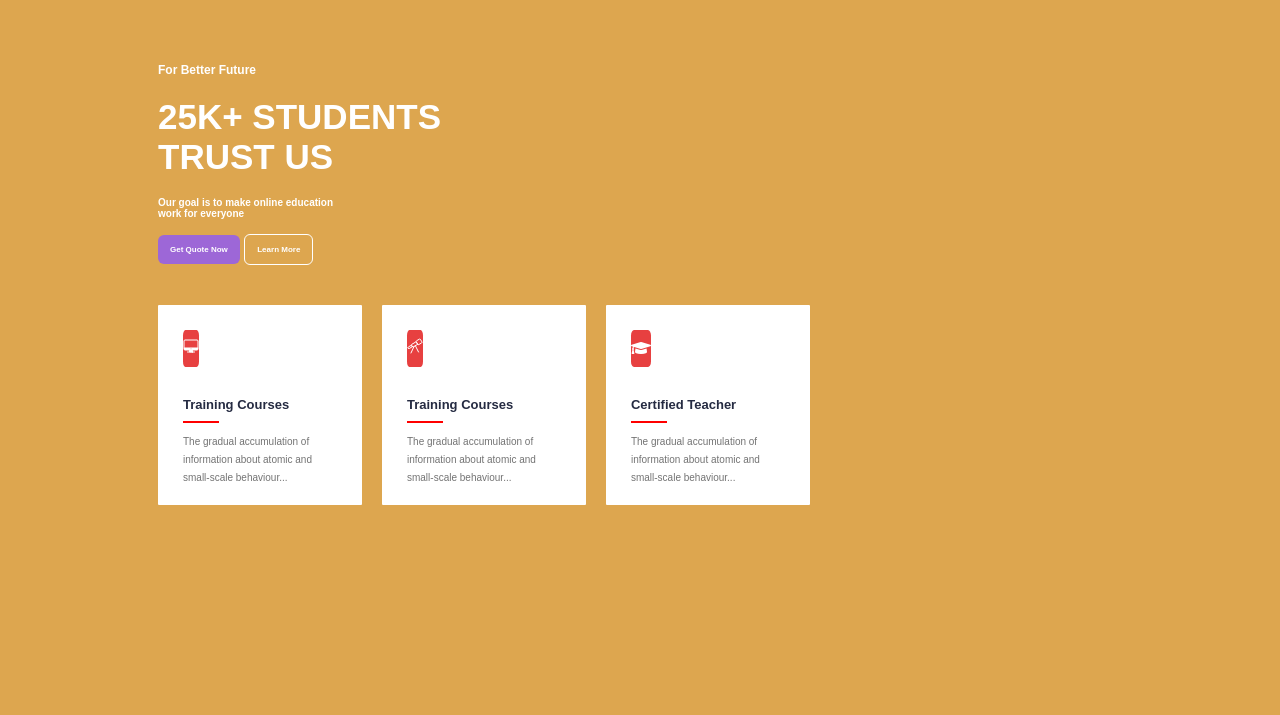
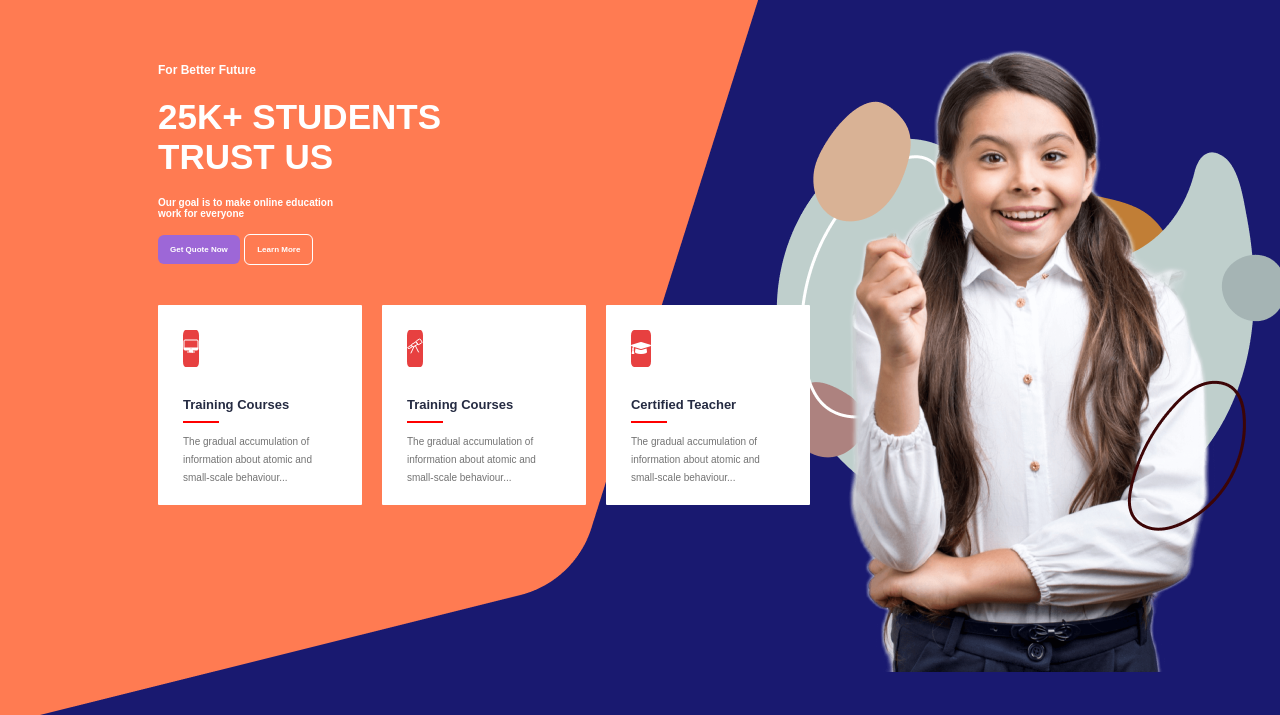
Before and after one commit to Iragakii/course, a plain HTML site: page courses.html in a window 1280 px wide. Shown: the part 85-800 px from the top of the page. Drawn offline with nearby package versions, Linux system fonts and the light colour scheme.

Commit message:
Update style.css

```diff
--- a/style.css
+++ b/style.css
@@ -11,7 +11,8 @@ a {
 
 body {
     padding: 0 150px;
-    background: #dda64f;
+    background: midnightblue;
+    background-image: url('background.png');
 }
 
 header {
@@ -120,7 +121,7 @@ ul.menu li a {
     padding: 10px 12px;
     border-radius: 6px;
     border: 1px double;
-    background-color:#dda64f;
+    background-color: transparent;
     color: #fff;
     font-size: 8px;
     cursor: pointer;
```
